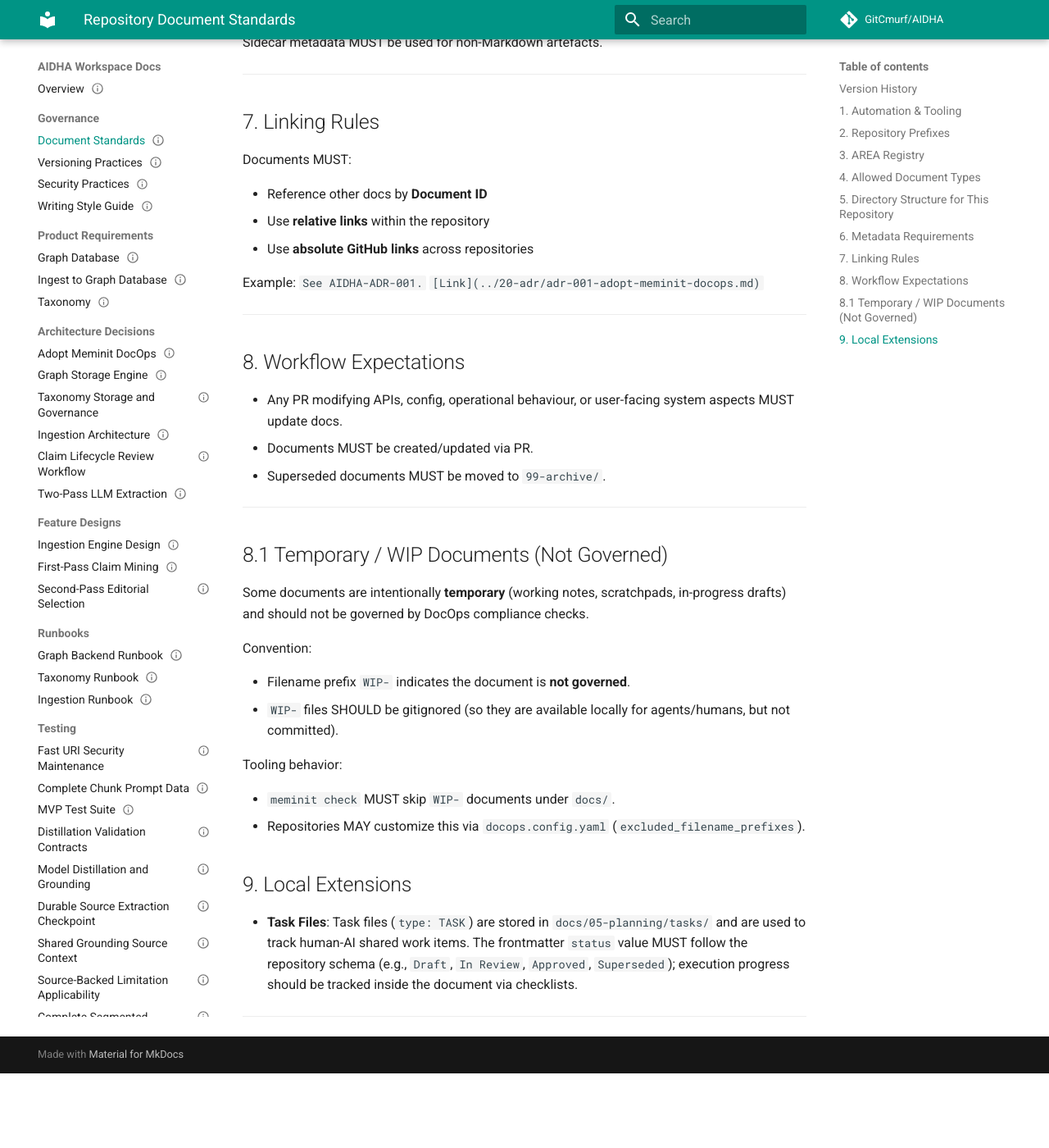
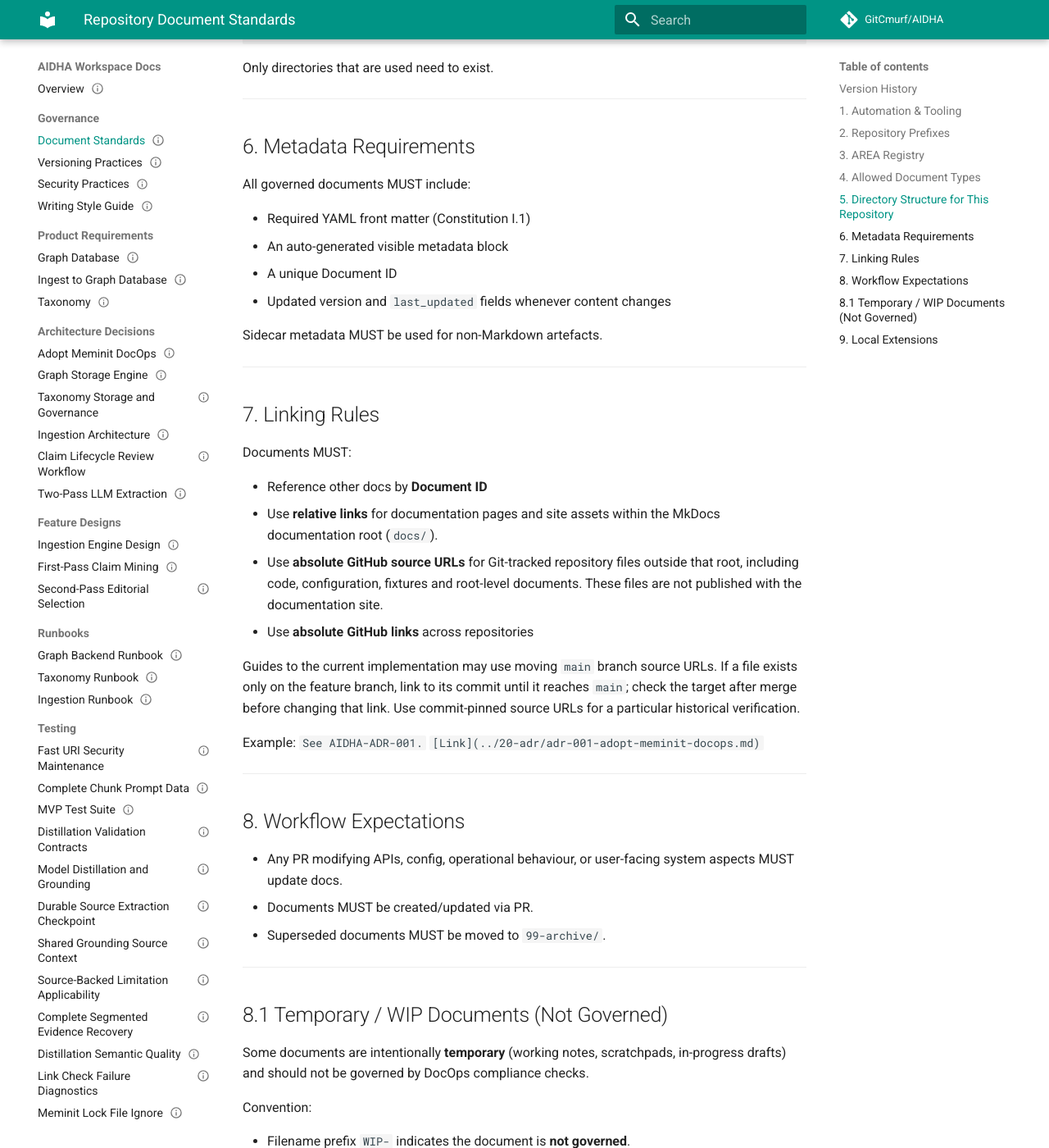
Before and after one commit to GitCmurf/AIDHA, an MkDocs documentation site: the page built from docs/00-governance/gov-001-document-standards.md, in a window 1280 px wide and 1400 px high, scrolled down 3720 px. Shown: the whole window at 82% size. Built offline with MkDocs 1.6.1 and Material for MkDocs 9.7.7, drawn with Linux system fonts in a browser that asks for light colours; comment, search, counter and statistics services are not loaded; the version menu is left out; before the commit the page ends 5029 px from its top, so only the background shows below that; some of the changed text lies outside the part shown.

Commit message:
docs: clarify links outside the MkDocs root (#63)
* docs: clarify links to source files outside MkDocs

* docs: complete source-link policy after peer review

```diff
--- a/docs/00-governance/gov-001-document-standards.md
+++ b/docs/00-governance/gov-001-document-standards.md
@@ -28,6 +28,8 @@
 | 1.1     | 2025-12-27 | CMF    | Add required Version History for validation | —         | Draft  | —         |
 | 1.2     | 2026-02-22 | CMF    | Document meminit local install guidance     | —         | Draft  | —         |
 | 1.3     | 2026-02-24 | AI     | Align TASK status guidance with meminit schema validation | — | Draft | — |
+| 1.4 | 2026-10-20 | Codex | Clarify source links outside the MkDocs root | — | Draft | AIDHA-PLAN-015; issue raised in PR 26 |
+| 1.5 | 2026-10-28 | Codex | Cover tracked non-code files and distinguish moving and historical source links | Claude; CodeRabbit | Draft | PR 63 |
 
 ---
 
@@ -160,8 +162,17 @@
 Documents MUST:
 
 * Reference other docs by **Document ID**
-* Use **relative links** within the repository
+* Use **relative links** for documentation pages and site assets within the MkDocs documentation
+  root (`docs/`).
+* Use **absolute GitHub source URLs** for Git-tracked repository files outside that root,
+  including code, configuration, fixtures and root-level documents. These files are not published
+  with the documentation site.
 * Use **absolute GitHub links** across repositories
+
+Guides to the current implementation may use moving `main` branch source URLs. If a file exists
+only on the feature branch, link to its commit until it reaches `main`; check the target after
+merge before changing that link. Use commit-pinned source URLs for a particular historical
+verification.
 
 Example:
 `See AIDHA-ADR-001.`
--- a/docs/01-indices/catalog.json
+++ b/docs/01-indices/catalog.json
@@ -1110,13 +1110,13 @@
   },
   {
     "path": "00-governance/gov-001-document-standards.md",
-    "title": "Repository Document Standards (v1.3)",
+    "title": "Repository Document Standards (v1.5)",
     "front_matter": {
       "document_id": "AIDHA-GOV-001",
       "owner": "Repo Maintainers",
       "status": "Draft",
-      "version": "1.3",
-      "last_updated": "2026-02-24",
+      "version": "1.5",
+      "last_updated": "2026-10-28",
       "title": "Repository Document Standards",
       "type": "GOV",
       "docops_version": "2.0"
```
Also changed, not shown: other parts of docs/00-governance/gov-001-document-standards.md (+5 -5 lines).
